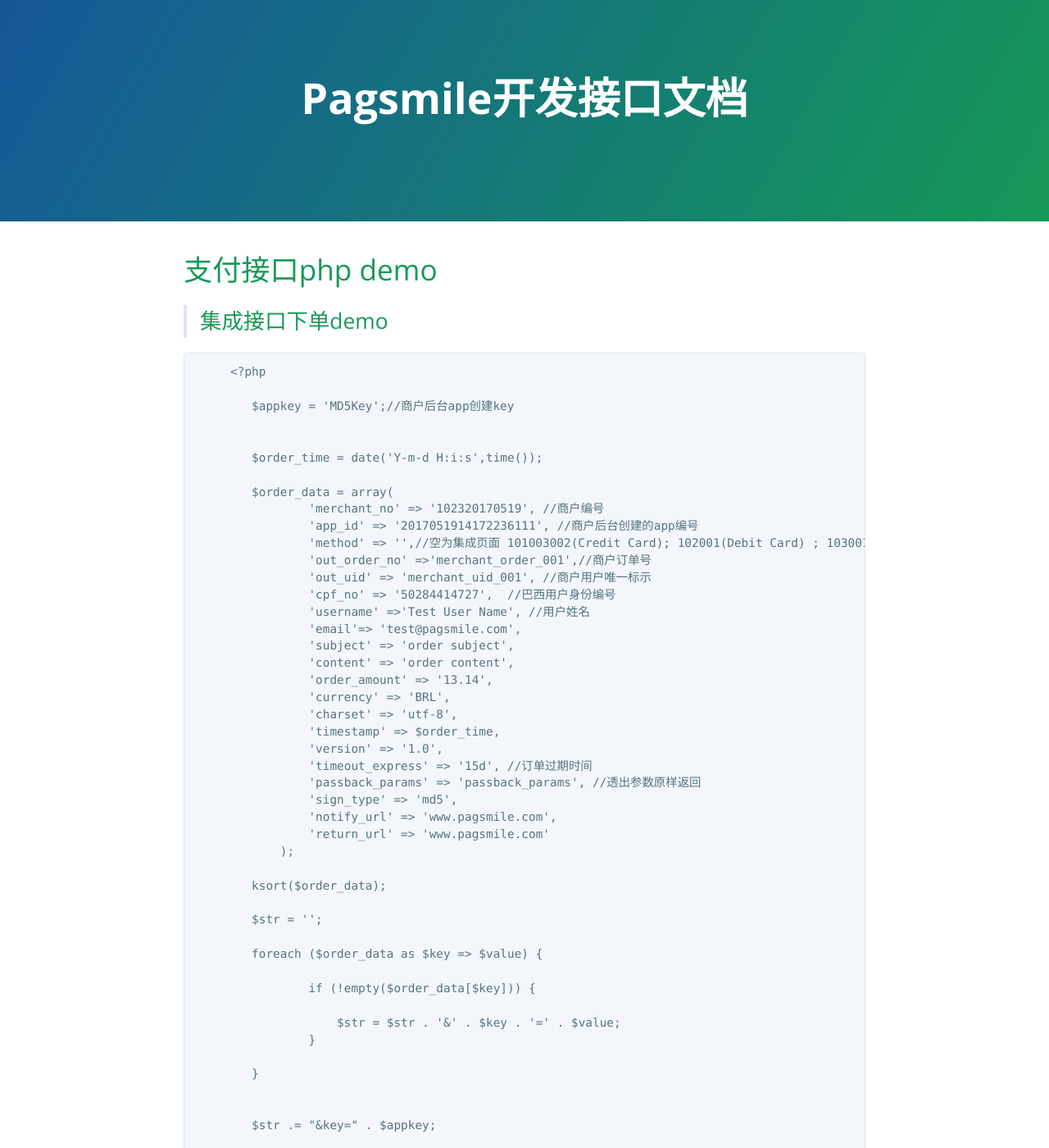
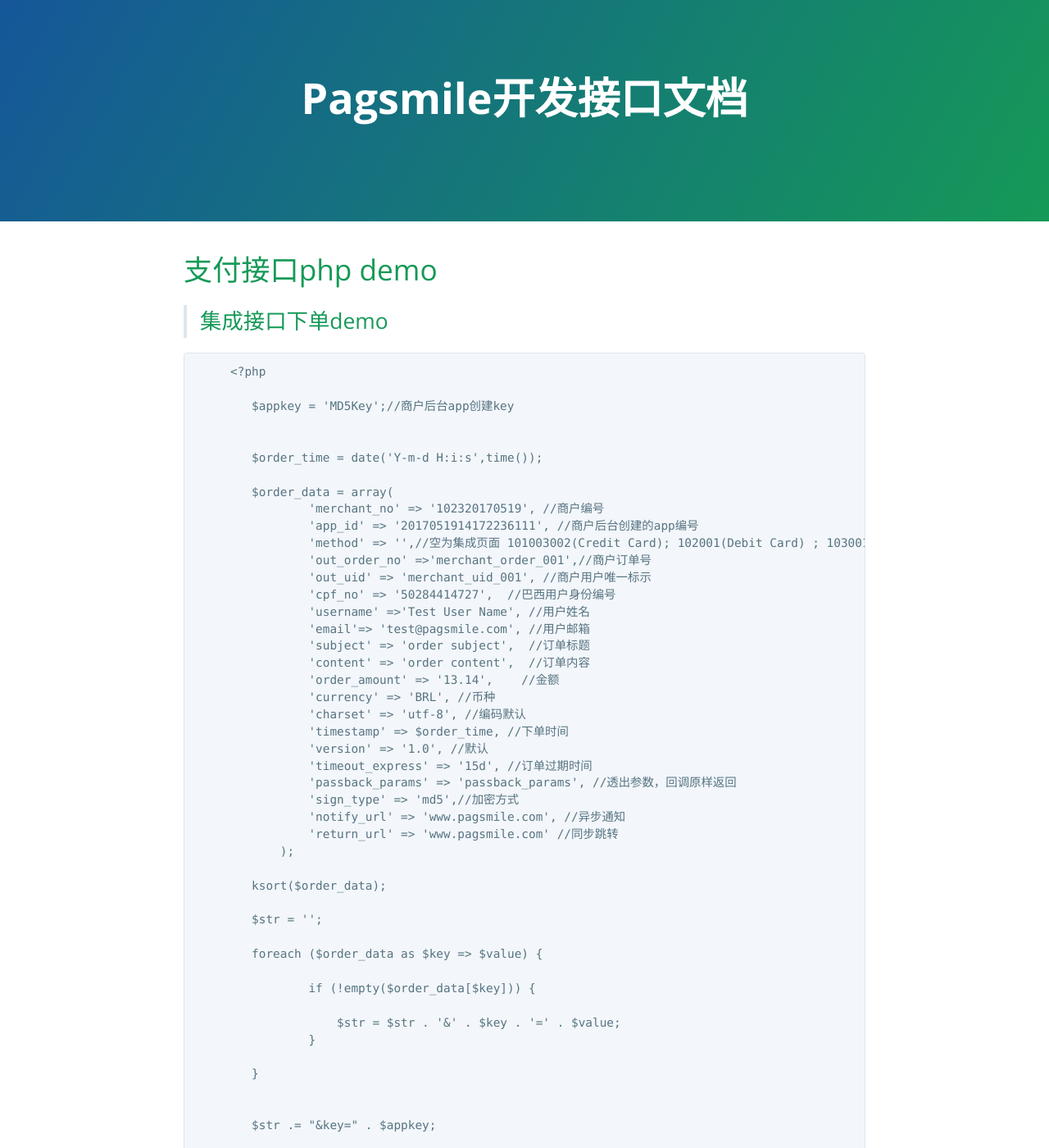
Before and after one commit to pagsmile/pagsmile.github.io, a Jekyll site: the page built from api/DemoPHP.md, in a window 1280 px wide and 1400 px high. Shown: the whole window at 82% size. Built offline with Jekyll 4.4.1, drawn with Linux system fonts in a browser that asks for light colours; our own code applies the rules of GitHub Pages for plain Markdown files; some of the changed text lies outside the part shown.

Commit message:
demo php

```diff
--- a/api/DemoPHP.md
+++ b/api/DemoPHP.md
@@ -18,19 +18,19 @@
                 'out_uid' => 'merchant_uid_001', //商户用户唯一标示
                 'cpf_no' => '50284414727',  //巴西用户身份编号
                 'username' =>'Test User Name', //用户姓名
-                'email'=> 'test@pagsmile.com',
-                'subject' => 'order subject',
-                'content' => 'order content',
-                'order_amount' => '13.14',
-                'currency' => 'BRL',
-                'charset' => 'utf-8',
-                'timestamp' => $order_time,
-                'version' => '1.0',
+                'email'=> 'test@pagsmile.com', //用户邮箱
+                'subject' => 'order subject',  //订单标题
+                'content' => 'order content',  //订单内容
+                'order_amount' => '13.14',    //金额
+                'currency' => 'BRL', //币种
+                'charset' => 'utf-8', //编码默认
+                'timestamp' => $order_time, //下单时间
+                'version' => '1.0', //默认
                 'timeout_express' => '15d', //订单过期时间
-                'passback_params' => 'passback_params', //透出参数原样返回
-                'sign_type' => 'md5',
-                'notify_url' => 'www.pagsmile.com',
-                'return_url' => 'www.pagsmile.com'
+                'passback_params' => 'passback_params', //透出参数，回调原样返回
+                'sign_type' => 'md5',//加密方式
+                'notify_url' => 'www.pagsmile.com', //异步通知
+                'return_url' => 'www.pagsmile.com' //同步跳转
             );
 
         ksort($order_data);
```
